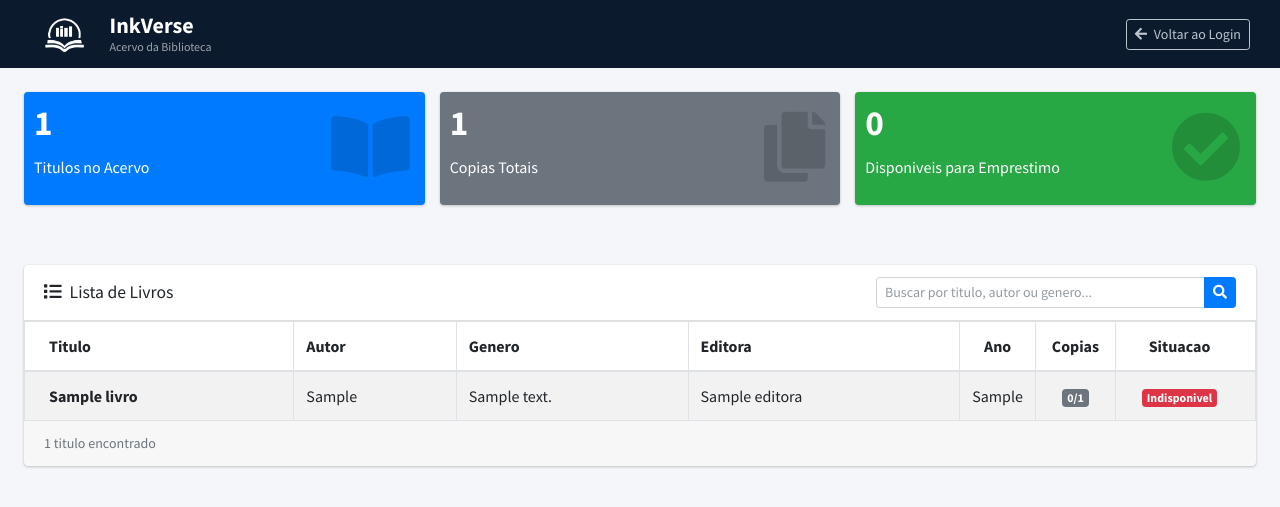
After one commit to Dev-VictorBllnd/Biblioteca_InkVerse, a PHP site: page /acervo.php in a window 1280 px wide. The commit adds this page. Shown: the top 507 px of the page. Run offline with PHP 8.4, Linux system fonts and the light colour scheme; tables that the repository leaves empty or names only in its code hold one stand-in row (values such as "Sample post"); some libraries are stand-ins or nearby versions.

Commit message:
Criado acervo
Criado acervo para botão de visualizar na tela de login

```diff
--- /dev/null
+++ b/acervo.php
@@ -0,0 +1,200 @@
+<?php
+include('php/conexao.php');
+
+$sql = "SELECT
+            l.idLivro,
+            l.Titulo,
+            l.Autor,
+            g.Descricao AS Genero,
+            ed.Nome AS Editora,
+            l.ano,
+            COUNT(e.idExemplar) AS total_copias,
+            SUM(CASE WHEN (e.Emprestado IS NULL OR e.Emprestado = 'N' OR e.Emprestado = '0') THEN 1 ELSE 0 END) AS disponiveis
+        FROM livro l
+        LEFT JOIN exemplar e ON e.idLivro = l.idLivro AND (e.Ativo IS NULL OR e.Ativo != 'N')
+        LEFT JOIN genero g ON l.idGenero = g.idGenero
+        LEFT JOIN editora ed ON l.idEditora = ed.idEditora
+        GROUP BY l.idLivro, l.Titulo, l.Autor, g.Descricao, ed.Nome, l.ano
+        ORDER BY l.Titulo ASC;";
+
+$result = mysqli_query($conn, $sql);
+$livros = [];
+if ($result) {
+    while ($row = mysqli_fetch_assoc($result)) {
+        $livros[] = $row;
+    }
+}
+mysqli_close($conn);
+
+$busca = strtolower(trim($_GET['busca'] ?? ''));
+if ($busca !== '') {
+    $livros = array_filter($livros, function($l) use ($busca) {
+        return str_contains(strtolower($l['Titulo']), $busca)
+            || str_contains(strtolower($l['Autor']), $busca)
+            || str_contains(strtolower($l['Genero'] ?? ''), $busca);
+    });
+}
+
+$totalTitulos = count($livros);
+$totalCopias  = array_sum(array_column($livros, 'total_copias'));
+$totalDisp    = array_sum(array_column($livros, 'disponiveis'));
+?>
+<!DOCTYPE html>
+<html lang="pt-br">
+<head>
+    <meta charset="utf-8">
+    <meta name="viewport" content="width=device-width, initial-scale=1">
+    <title>Acervo - InkVerse</title>
+    <?php include('partes/css.php'); ?>
+    <style>
+        body { background-color: #f4f6f9; }
+        .acervo-navbar {
+            background-color: #0b1a2c;
+            padding: 12px 30px;
+            display: flex;
+            align-items: center;
+            justify-content: space-between;
+        }
+        .acervo-navbar .marca {
+            display: flex;
+            align-items: center;
+            gap: 12px;
+            color: white;
+        }
+        .acervo-navbar .marca img { height: 38px; }
+        .acervo-navbar .marca h1 { font-size: 22px; font-weight: bold; margin: 0; }
+        .acervo-navbar .marca span { font-size: 12px; opacity: 0.6; display: block; }
+    </style>
+</head>
+<body>
+
+<div class="acervo-navbar">
+    <div class="marca">
+        <img src="dist/img/logo.png" alt="Logo InkVerse">
+        <div>
+            <h1>InkVerse</h1>
+            <span>Acervo da Biblioteca</span>
+        </div>
+    </div>
+    <a href="index.php" class="btn btn-outline-light btn-sm">
+        <i class="fas fa-arrow-left mr-1"></i> Voltar ao Login
+    </a>
+</div>
+
+<div class="container-fluid mt-4 px-4">
+
+    <div class="row mb-4">
+        <div class="col-md-4 col-sm-6 mb-3">
+            <div class="small-box bg-primary">
+                <div class="inner">
+                    <h3><?php echo $totalTitulos; ?></h3>
+                    <p>Titulos no Acervo</p>
+                </div>
+                <div class="icon"><i class="fas fa-book-open"></i></div>
+            </div>
+        </div>
+        <div class="col-md-4 col-sm-6 mb-3">
+            <div class="small-box bg-secondary">
+                <div class="inner">
+                    <h3><?php echo $totalCopias; ?></h3>
+                    <p>Copias Totais</p>
+                </div>
+                <div class="icon"><i class="fas fa-copy"></i></div>
+            </div>
+        </div>
+        <div class="col-md-4 col-sm-6 mb-3">
+            <div class="small-box bg-success">
+                <div class="inner">
+                    <h3><?php echo $totalDisp; ?></h3>
+                    <p>Disponiveis para Emprestimo</p>
+                </div>
+                <div class="icon"><i class="fas fa-check-circle"></i></div>
+            </div>
+        </div>
+    </div>
+
+    <div class="card">
+        <div class="card-header">
+            <div class="row align-items-center">
+                <div class="col-md-6">
+                    <h3 class="card-title">
+                        <i class="fas fa-list mr-2"></i>Lista de Livros
+                    </h3>
+                </div>
+                <div class="col-md-6">
+                    <form method="GET" action="acervo.php" class="input-group input-group-sm float-right" style="max-width:360px;">
+                        <input type="text" name="busca" class="form-control"
+                               placeholder="Buscar por titulo, autor ou genero..."
+                               value="<?php echo htmlspecialchars($_GET['busca'] ?? ''); ?>">
+                        <div class="input-group-append">
+                            <button type="submit" class="btn btn-primary">
+                                <i class="fas fa-search"></i>
+                            </button>
+                            <?php if (!empty($_GET['busca'])): ?>
+                                <a href="acervo.php" class="btn btn-default">
+                                    <i class="fas fa-times"></i>
+                                </a>
+                            <?php endif; ?>
+                        </div>
+                    </form>
+                </div>
+            </div>
+        </div>
+        <div class="card-body p-0">
+            <table class="table table-bordered table-striped table-hover mb-0">
+                <thead>
+                    <tr>
+                        <th>Titulo</th>
+                        <th>Autor</th>
+                        <th>Genero</th>
+                        <th>Editora</th>
+                        <th style="width:70px;" class="text-center">Ano</th>
+                        <th style="width:80px;" class="text-center">Copias</th>
+                        <th style="width:140px;" class="text-center">Situacao</th>
+                    </tr>
+                </thead>
+                <tbody>
+                    <?php if (empty($livros)): ?>
+                        <tr>
+                            <td colspan="7" class="text-center py-4 text-muted">
+                                <i class="fas fa-search mr-1"></i> Nenhum livro encontrado.
+                            </td>
+                        </tr>
+                    <?php else: ?>
+                        <?php foreach ($livros as $livro): ?>
+                            <?php
+                                $disp  = (int)$livro['disponiveis'];
+                                $total = (int)$livro['total_copias'];
+                            ?>
+                            <tr>
+                                <td><strong><?php echo htmlspecialchars($livro['Titulo']); ?></strong></td>
+                                <td><?php echo htmlspecialchars($livro['Autor']); ?></td>
+                                <td><?php echo htmlspecialchars($livro['Genero'] ?? '—'); ?></td>
+                                <td><?php echo htmlspecialchars($livro['Editora'] ?? '—'); ?></td>
+                                <td class="text-center"><?php echo htmlspecialchars($livro['ano']); ?></td>
+                                <td class="text-center">
+                                    <span class="badge badge-secondary"><?php echo $disp; ?>/<?php echo $total; ?></span>
+                                </td>
+                                <td class="text-center">
+                                    <?php if ($disp > 0): ?>
+                                        <span class="badge badge-success">Disponivel</span>
+                                    <?php else: ?>
+                                        <span class="badge badge-danger">Indisponivel</span>
+                                    <?php endif; ?>
+                                </td>
+                            </tr>
+                        <?php endforeach; ?>
+                    <?php endif; ?>
+                </tbody>
+            </table>
+        </div>
+        <div class="card-footer text-muted text-sm">
+            <?php echo $totalTitulos; ?> titulo<?php echo $totalTitulos != 1 ? 's' : ''; ?> encontrado<?php echo $totalTitulos != 1 ? 's' : ''; ?>
+        </div>
+    </div>
+
+</div>
+
+<?php include('partes/js.php'); ?>
+</body>
+</html>
--- a/index.php
+++ b/index.php
@@ -77,7 +77,7 @@
                     Entrar
                 </button>
 
-                <a href="livros.php" class="btn-login">
+                <a href="acervo.php" class="btn-login">
                     Visualizar Livros
                 </a>
 
```
